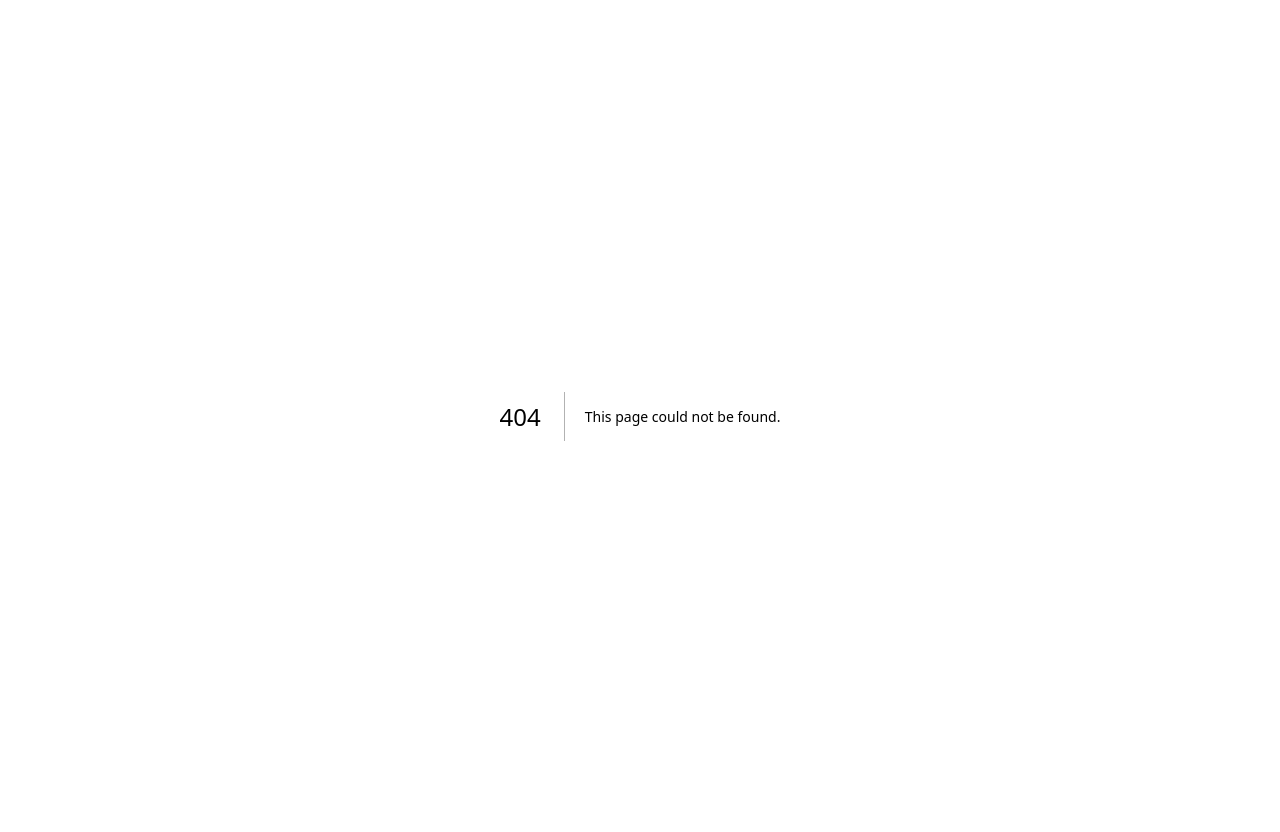
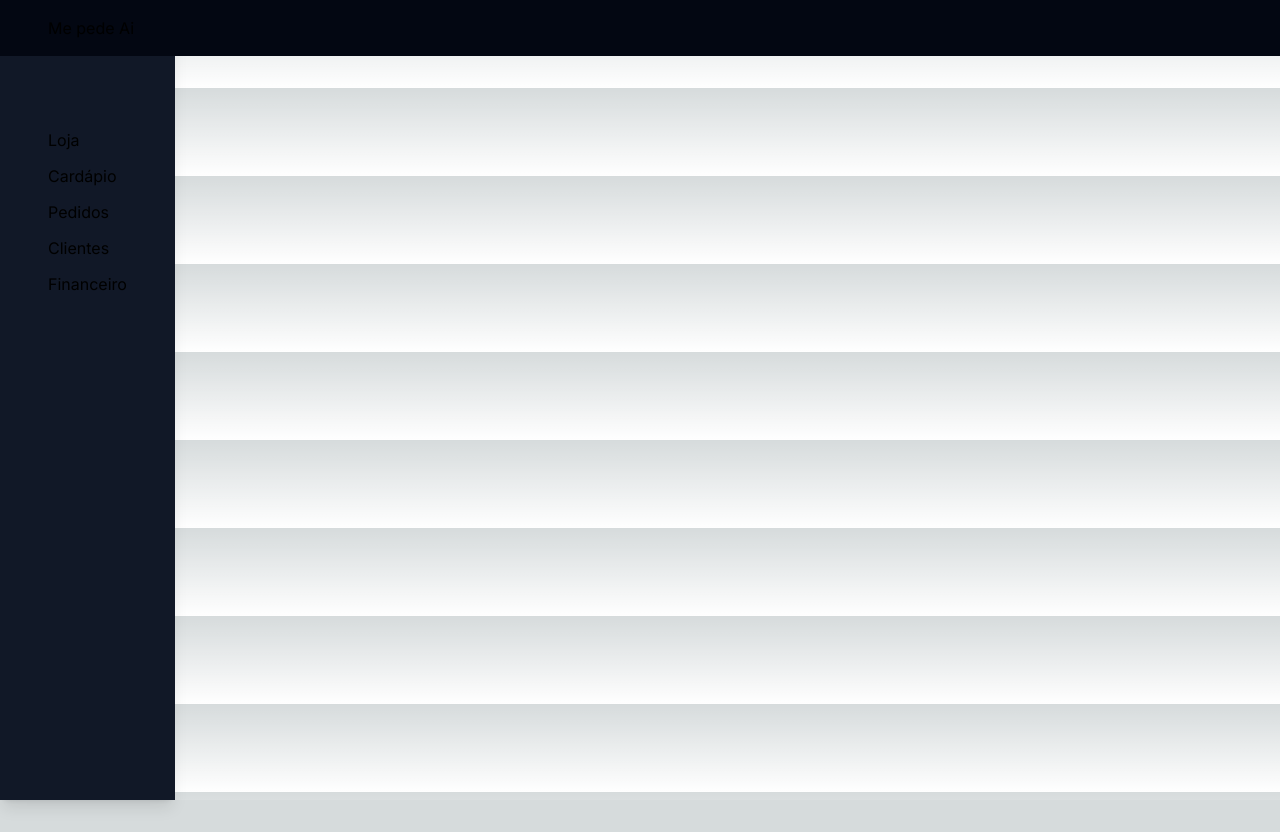
Before and after one commit to AndersonKeller/Me-pedeAi-front, a Next.js app: page /loja in a window 1280 px wide. Before the commit this address had no page. After the commit the page ends 800 px from the top, so only its background shows below. Built offline with nearby package versions, Linux system fonts and the light colour scheme.

Commit message:
header component into layout, create menu nav to routes page

```diff
--- a/src/app/cardapio/page.tsx
+++ b/src/app/cardapio/page.tsx
@@ -1,7 +1,7 @@
 "use client";
-import { Header } from "@/components/header/Header";
 import { Menu } from "@/components/menu/Menu";
 import { Service } from "@/controller/Api";
+import { useEffect } from "react";
 
 export default function Cardapio() {
   const api = new Service();
@@ -10,10 +10,11 @@ export default function Cardapio() {
 
     console.log(res);
   }
-  getMenu();
+  useEffect(() => {
+    getMenu();
+  }, []);
   return (
     <>
-      <Header />
       <Menu />
     </>
   );
--- /dev/null
+++ b/src/app/clientes/page.tsx
@@ -0,0 +1,9 @@
+import { Menu } from "@/components/menu/Menu";
+
+export default function CLients() {
+  return (
+    <>
+      <Menu />
+    </>
+  );
+}
--- /dev/null
+++ b/src/app/financeiro/page.tsx
@@ -0,0 +1,9 @@
+import { Menu } from "@/components/menu/Menu";
+
+export default function Financial() {
+  return (
+    <>
+      <Menu />
+    </>
+  );
+}
--- a/src/app/layout.tsx
+++ b/src/app/layout.tsx
@@ -1,3 +1,4 @@
+import { Header } from "@/components/header/Header";
 import type { Metadata } from "next";
 import { Inter } from "next/font/google";
 import { ToastContainer } from "react-toastify";
@@ -24,7 +25,8 @@ export default function RootLayout({
           pauseOnHover={false}
           theme="dark"
         />{" "}
-        <main className="w-full my-0 mx-auto py-4 px-8">{children}</main>
+        <Header />
+        <main className="w-full my-0 mx-auto py-4">{children}</main>
       </body>
     </html>
   );
--- /dev/null
+++ b/src/app/loja/page.tsx
@@ -0,0 +1,9 @@
+import { Menu } from "@/components/menu/Menu";
+
+export default function Loja() {
+  return (
+    <>
+      <Menu />
+    </>
+  );
+}
--- a/src/app/page.tsx
+++ b/src/app/page.tsx
@@ -1,5 +1,4 @@
 "use client";
-import { Header } from "@/components/header/Header";
 import { Menu } from "@/components/menu/Menu";
 import { Service } from "@/controller/Api";
 import { Establish } from "@/interfaces/establish.interface";
@@ -27,7 +26,6 @@ export default function Home() {
   });
   return (
     <>
-      <Header />
       <Menu />
     </>
   );
--- /dev/null
+++ b/src/app/pedidos/page.tsx
@@ -0,0 +1,9 @@
+import { Menu } from "@/components/menu/Menu";
+
+export default function Pedidos() {
+  return (
+    <>
+      <Menu />
+    </>
+  );
+}
--- a/src/components/header/Header.tsx
+++ b/src/components/header/Header.tsx
@@ -3,7 +3,7 @@ import { EstablishInfo } from "./EstablishInfo";
 
 export function Header() {
   return (
-    <header className="p-4">
+    <header className="p-4 px-12 relative top-0 z-10 bg-gray-950">
       <Link href="/">
         {" "}
         <h1>Me pede Ai</h1>
--- a/src/components/menu/Menu.tsx
+++ b/src/components/menu/Menu.tsx
@@ -3,8 +3,13 @@ import Link from "next/link";
 export function Menu() {
   return (
     <aside>
-      <nav>
+      <nav className="flex flex-col gap-3 py-4 px-12 pt-32 shadow-lg bg-gray-900 w-max h-screen fixed top-0 z-0">
+        <Link href="/loja">Loja</Link>
         <Link href="/cardapio">Cardápio</Link>
+
+        <Link href="/pedidos">Pedidos</Link>
+        <Link href="/clientes">Clientes</Link>
+        <Link href="/financeiro">Financeiro</Link>
       </nav>
     </aside>
   );
```
Also changed, not shown: 1 other file (tests, documents, lock files or other folders).
